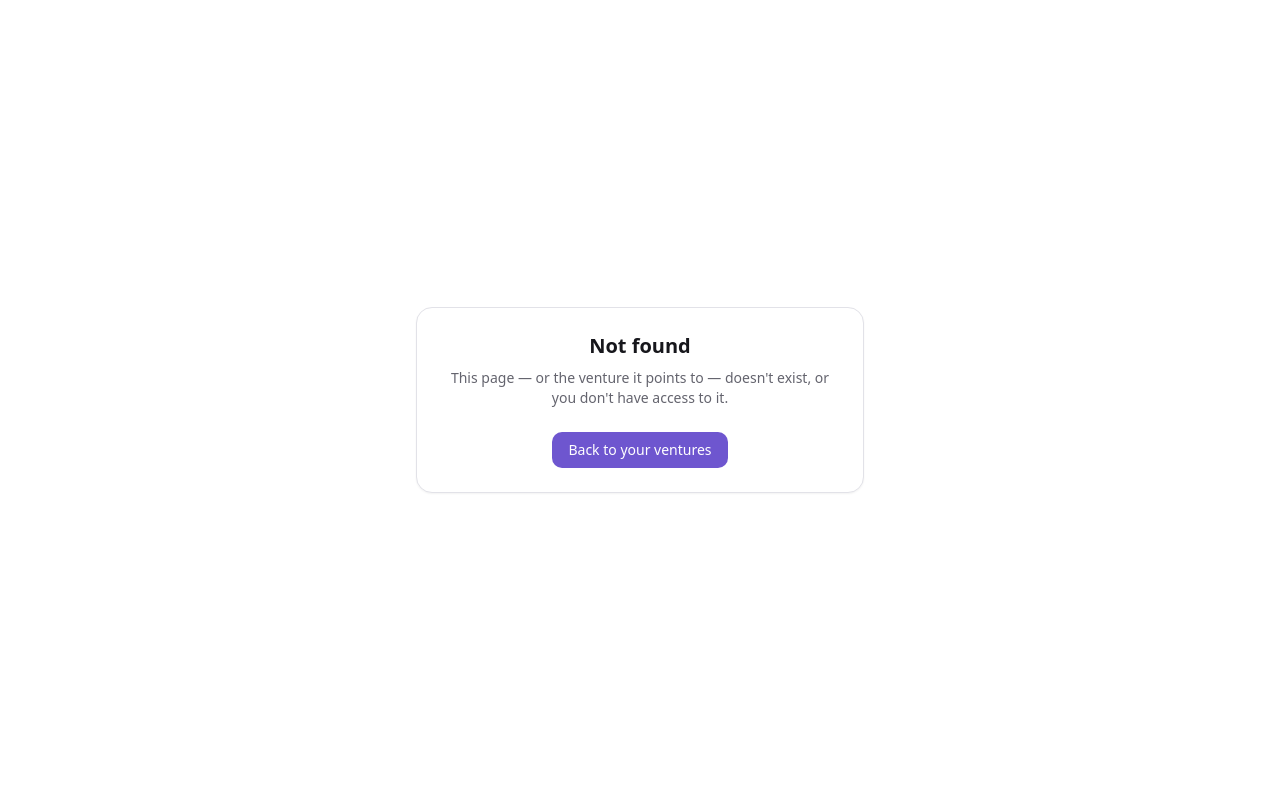
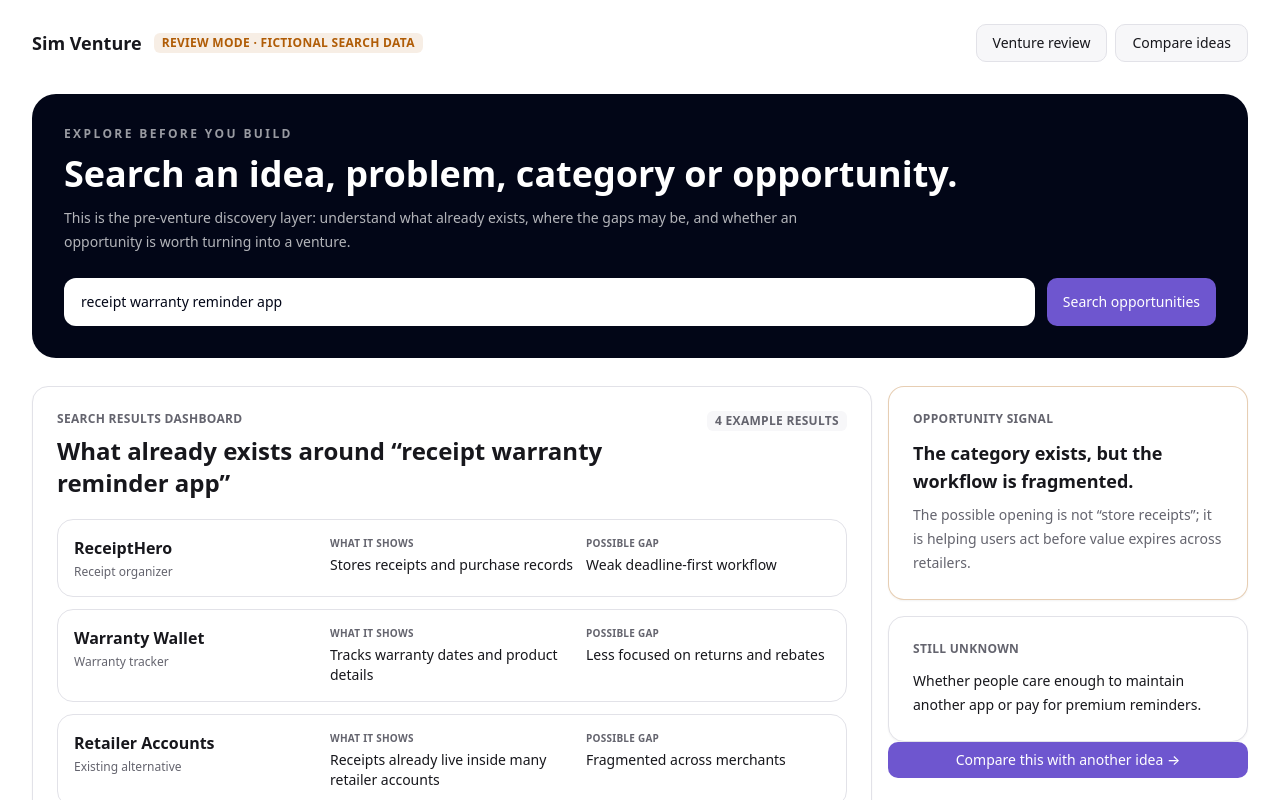
Before and after one commit to pkorion8/App-, a Next.js app in the folder apps/web/: page /review/search in a window 1280 px wide. Before the commit this address had no page. Shown: the top 800 px of the page. Built offline with nearby package versions, Linux system fonts and the light colour scheme.

Commit message:
Add no-auth search and opportunity results review page

```diff
--- /dev/null
+++ b/apps/web/src/app/review/search/page.tsx
@@ -0,0 +1,63 @@
+"use client";
+
+import Link from "next/link";
+import { useMemo, useState } from "react";
+import { Badge, Button, Card } from "@venture-sandbox/ui";
+
+const RESULTS = [
+  { name: "ReceiptHero", category: "Receipt organizer", signal: "Stores receipts and purchase records", gap: "Weak deadline-first workflow", strength: "Established utility pattern" },
+  { name: "Warranty Wallet", category: "Warranty tracker", signal: "Tracks warranty dates and product details", gap: "Less focused on returns and rebates", strength: "Clear single-purpose positioning" },
+  { name: "Retailer Accounts", category: "Existing alternative", signal: "Receipts already live inside many retailer accounts", gap: "Fragmented across merchants", strength: "Zero extra setup for users" },
+  { name: "Email + Calendar", category: "Manual workaround", signal: "People can search receipts and set reminders manually", gap: "High effort and inconsistent", strength: "Free and familiar" },
+] as const;
+
+export default function ReviewSearchPage() {
+  const [query, setQuery] = useState("receipt warranty reminder app");
+  const [searched, setSearched] = useState(true);
+  const visible = useMemo(() => searched ? RESULTS : [], [searched]);
+
+  return (
+    <main className="min-h-screen bg-vs-bg px-4 py-6 sm:px-6 lg:px-8">
+      <div className="mx-auto max-w-7xl">
+        <header className="mb-8 flex flex-wrap items-center gap-3">
+          <Link href="/review" className="text-lg font-semibold text-vs-fg">Sim Venture</Link>
+          <Badge status="warning">REVIEW MODE · FICTIONAL SEARCH DATA</Badge>
+          <nav className="ml-auto flex gap-2 text-sm">
+            <Link href="/review"><Button variant="secondary">Venture review</Button></Link>
+            <Link href="/review/compare"><Button variant="secondary">Compare ideas</Button></Link>
+          </nav>
+        </header>
+
+        <section className="rounded-3xl bg-slate-950 p-6 text-white sm:p-8">
+          <p className="text-xs font-semibold uppercase tracking-[.2em] text-white/60">Explore before you build</p>
+          <h1 className="mt-3 text-3xl font-semibold sm:text-4xl">Search an idea, problem, category or opportunity.</h1>
+          <p className="mt-3 max-w-3xl text-sm leading-6 text-white/70">This is the pre-venture discovery layer: understand what already exists, where the gaps may be, and whether an opportunity is worth turning into a venture.</p>
+          <div className="mt-6 flex flex-col gap-3 sm:flex-row">
+            <input value={query} onChange={(e)=>setQuery(e.target.value)} className="min-h-12 flex-1 rounded-xl border border-white/20 bg-white px-4 text-sm text-slate-950 outline-none" placeholder="e.g. AI meal planner for families" />
+            <Button onClick={()=>setSearched(true)}>Search opportunities</Button>
+          </div>
+        </section>
+
+        {visible.length > 0 && <>
+          <section className="mt-7 grid gap-4 lg:grid-cols-[1.4fr_.6fr]">
+            <Card>
+              <div className="flex items-start justify-between gap-3"><div><p className="text-xs font-semibold uppercase tracking-wide text-vs-fg-muted">Search results dashboard</p><h2 className="mt-2 text-2xl font-semibold text-vs-fg">What already exists around “{query}”</h2></div><Badge status="neutral">4 EXAMPLE RESULTS</Badge></div>
+              <div className="mt-5 space-y-3">{visible.map((r)=><div key={r.name} className="grid gap-3 rounded-2xl border border-vs-border p-4 md:grid-cols-[1fr_1fr_1fr]"><div><p className="font-semibold text-vs-fg">{r.name}</p><p className="mt-1 text-xs text-vs-fg-muted">{r.category}</p></div><div><p className="text-[10px] font-semibold uppercase tracking-wide text-vs-fg-muted">What it shows</p><p className="mt-1 text-sm text-vs-fg">{r.signal}</p></div><div><p className="text-[10px] font-semibold uppercase tracking-wide text-vs-fg-muted">Possible gap</p><p className="mt-1 text-sm text-vs-fg">{r.gap}</p></div></div>)}</div>
+            </Card>
+            <div className="space-y-4">
+              <Card className="border-vs-warning/30"><p className="text-xs font-semibold uppercase tracking-wide text-vs-fg-muted">Opportunity signal</p><p className="mt-3 text-lg font-semibold text-vs-fg">The category exists, but the workflow is fragmented.</p><p className="mt-2 text-sm leading-6 text-vs-fg-muted">The possible opening is not “store receipts”; it is helping users act before value expires across retailers.</p></Card>
+              <Card><p className="text-xs font-semibold uppercase tracking-wide text-vs-fg-muted">Still unknown</p><p className="mt-3 text-sm leading-6 text-vs-fg">Whether people care enough to maintain another app or pay for premium reminders.</p></Card>
+              <Link href="/review/compare"><Button className="w-full">Compare this with another idea →</Button></Link>
+            </div>
+          </section>
+
+          <section className="mt-5 grid gap-4 md:grid-cols-3">
+            <Card><p className="text-xs font-semibold uppercase tracking-wide text-vs-fg-muted">Competition</p><p className="mt-2 text-2xl font-semibold text-vs-fg">Existing</p><p className="mt-2 text-sm text-vs-fg-muted">Multiple direct and indirect alternatives.</p></Card>
+            <Card><p className="text-xs font-semibold uppercase tracking-wide text-vs-fg-muted">Differentiation to test</p><p className="mt-2 text-2xl font-semibold text-vs-fg">Deadline-first</p><p className="mt-2 text-sm text-vs-fg-muted">Action before expiry rather than storage alone.</p></Card>
+            <Card><p className="text-xs font-semibold uppercase tracking-wide text-vs-fg-muted">Next action</p><p className="mt-2 text-2xl font-semibold text-vs-fg">Create venture</p><p className="mt-2 text-sm text-vs-fg-muted">Move the opportunity into Research and Simulation.</p></Card>
+          </section>
+        </>}
+      </div>
+    </main>
+  );
+}
```
